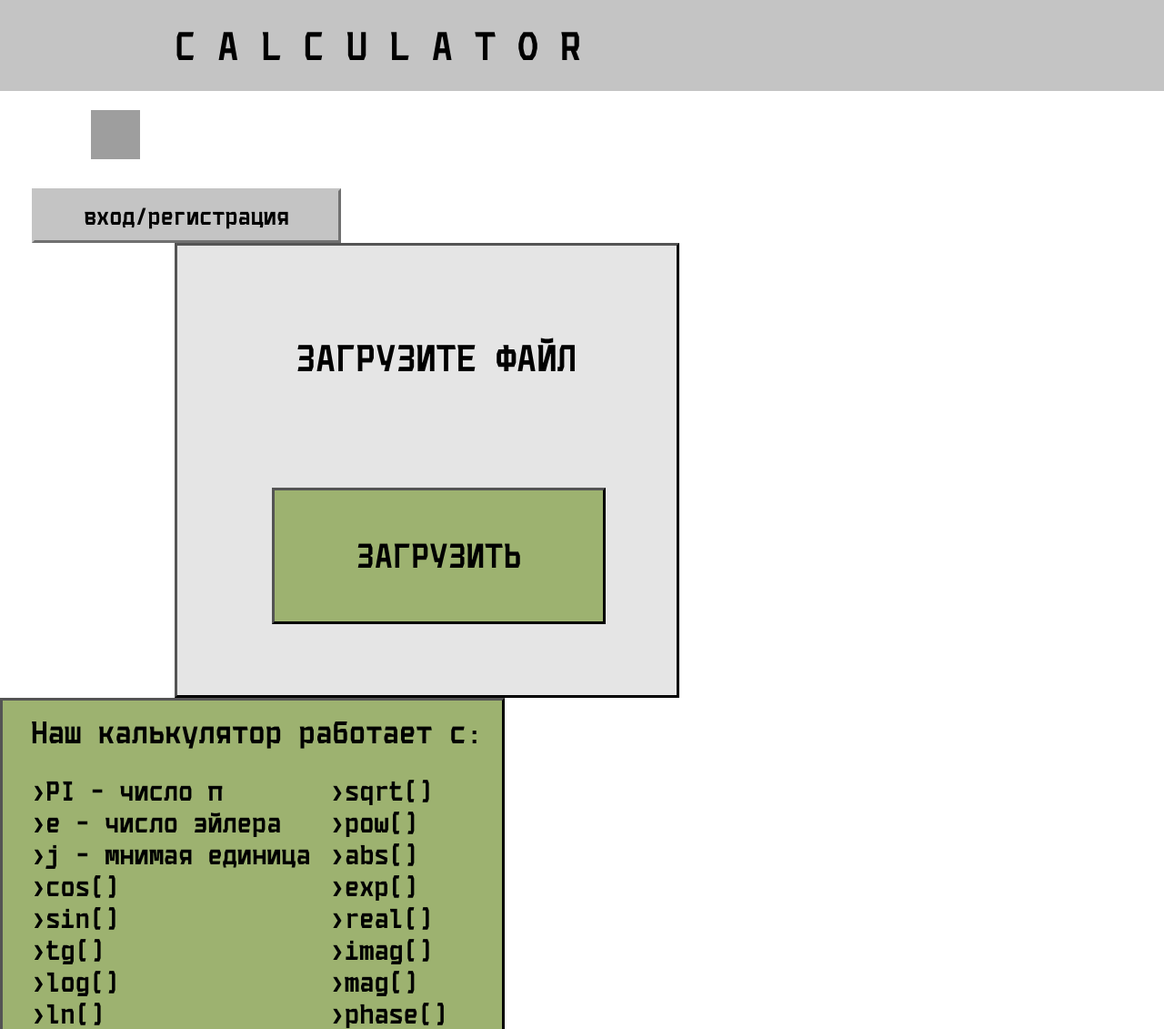
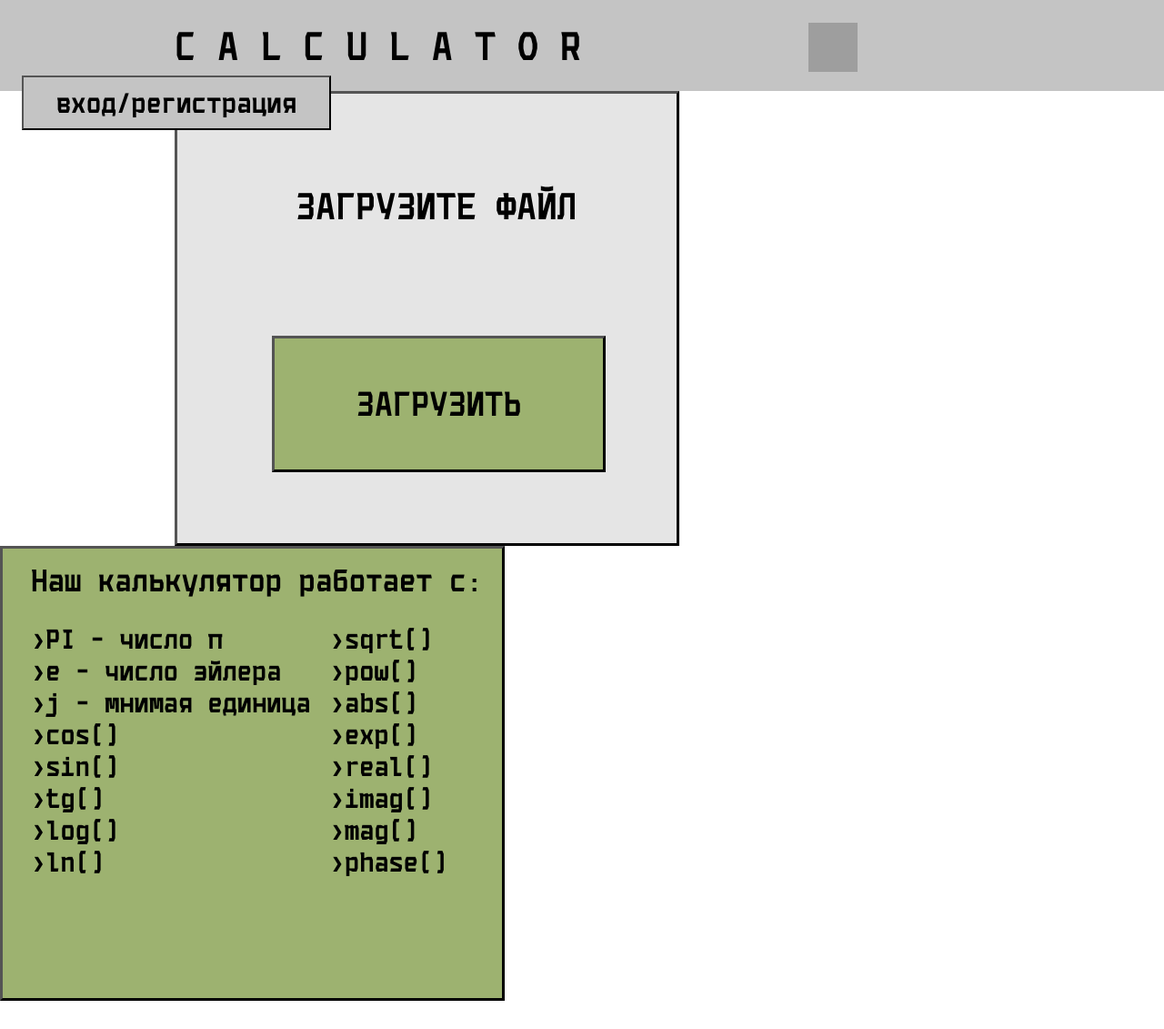
Before and after one commit to Kataurovaa/calculator, a PHP site: page / in a window 1280 px wide. Shown: the top 1131 px of the page at 91% size. Run offline with PHP 8.4, Linux system fonts and the light colour scheme; grey boxes are pictures that could not be loaded.

Commit message:
registration

```diff
--- a/css/style.css
+++ b/css/style.css
@@ -15,31 +15,24 @@
     -moz-box-sizing: border-box;
     box-sizing: border-box;
 }
-.header-child:last-child{
-    margin-top: 20px;
+.header-chld{
+    padding-top: 20px;
     margin-right: 0px;
-	margin-left: 15px;
-    padding-top: 0px;
 }
-.header-child2{
-	margin-left: 15%;
-    margin-right: 150px;
-	padding-top: 25px;
+.header-child1{
+    padding-top:5px;
+    padding-left: 100px;
     float: left;
     -webkit-box-sizing: border-box;
     -moz-box-sizing: border-box;
     box-sizing: border-box;
 }
-.header-child2:last-child{
-    font-size:60%;
+.header-child2{
+    margin-left:24px;
+    font-size:36px;
     width:340px;
 	height: 60px;
 	background: #C4C4C4;
-	border: outset #C4C4C4;
-    margin-top: 20px;
-    margin-right: 0px;
-	margin-left: 20px;
-    padding-top: 0px;
 }
 
 .word1{
@@ -81,7 +74,7 @@
 .child2:last-child{
 	margin-right: 0;
 }
-button{
+.b1{
 	width:367px;
 	height: 150px;
 	margin-left:94px;
--- a/index.html
+++ b/index.html
@@ -28,15 +28,15 @@
 		<h1 class="header-child">
 			C A L C U L A T O R
 		</h1>
-		<div class="header-child">
-			<div class="header-child2"><img src="img/login.svg" width="54" height="54" ></div>
+		<div class="header-chld">
+			<div class="header-child1"><img src="img/login.svg" width="54" height="54" ></div>
 			<button class="header-child2"><p>вход/регистрация</p></button>
 		</div>
 	</div>
 	<div class="parent">
 		<div class="child">
 			<h1 class="word1">ЗАГРУЗИТЕ ФАЙЛ</h1>
-			<button><h1 class="word2">ЗАГРУЗИТЬ</h1></button>
+			<button class="b1"><h1 class="word2">ЗАГРУЗИТЬ</h1></button>
 		</div>
 		<div class="child">
 			<div class = "child2">
```
